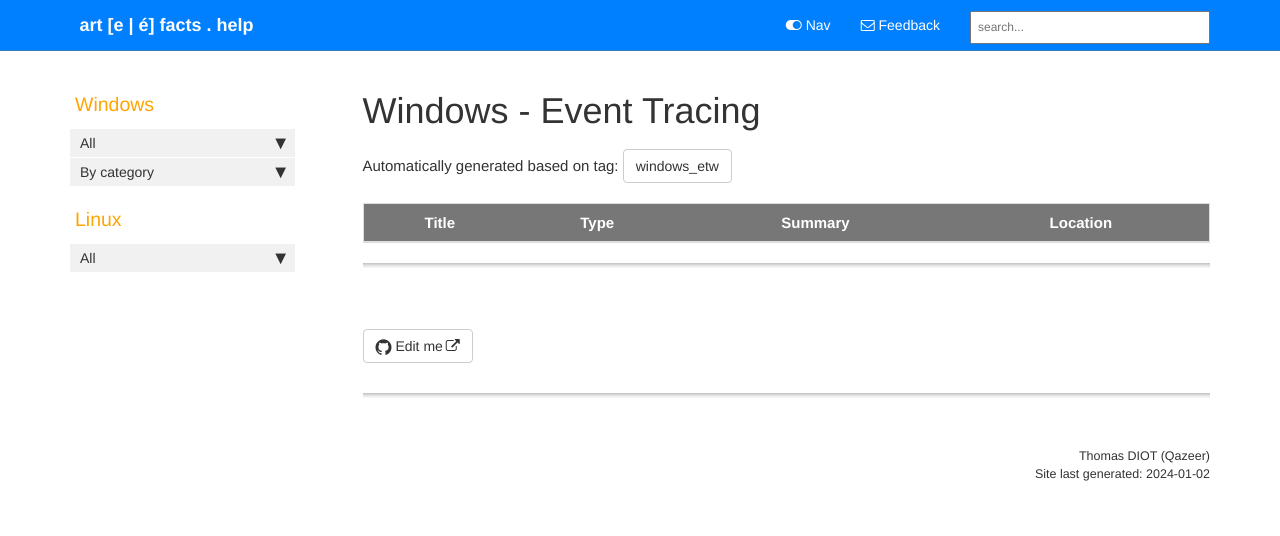
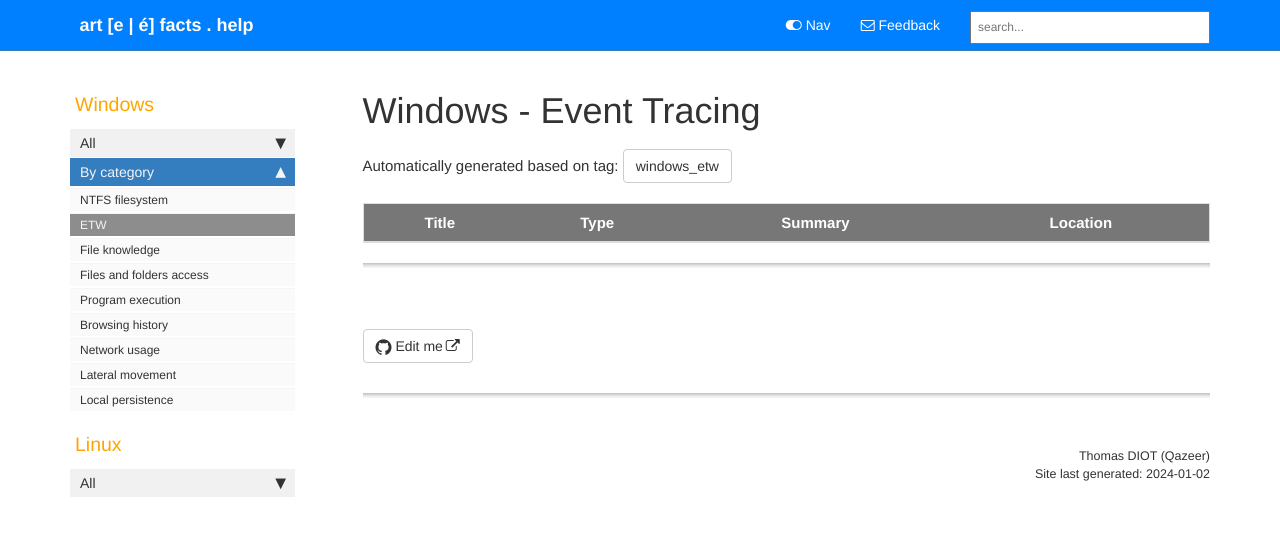
Before and after one commit to Qazeer/artefacts.help, a Jekyll site: the page built from pages/tags/tag_windows_etw.md, in a window 1280 px wide. Shown: the top 536 px of the page. Built offline with Jekyll 4.4.1, drawn with Linux system fonts in a browser that asks for light colours; our own code applies the rules of GitHub Pages for plain Markdown files; comment, search, counter and statistics services are not loaded.

Commit message:
Reformat sidebar, with nested subfolders support

```diff
--- a/_data/tags.yml
+++ b/_data/tags.yml
@@ -3,8 +3,10 @@
 # In other words, the last line must be the last tag in the allowed-tags list.
 allowed-tags:
   - windows_ntfs_filesystem
+  - windows_etw
   - windows_file_knowledge
   - windows_files_and_folders_access
   - windows_program_execution
   - windows_browsing_history
+  - windows_lateral_movement
   - windows_local_persistence
--- a/_includes/sidebar.html
+++ b/_includes/sidebar.html
@@ -10,29 +10,52 @@
             <ul>
             {% for folderitem in folder.folderitems %}
               {% if folderitem.output contains "web" %}
-          {% if folderitem.external_url %}
+                {% comment %} Handling level 0 subfolders {% endcomment %}
+                {% if folderitem.type == "subfolder" %}
+                  <li class="subfolders">
+                    <a title="{{folderitem.title}}" href="#">{{ folderitem.title }}</a>
+                    <ul>
+                    {% for subfolderitems_level1 in folderitem.subfolderitems %}
+                      {% if subfolderitems_level1.output contains "web" %}
+                        {% comment %} Handling level 1 subfolders {% endcomment %}
+                        {% if subfolderitems_level1.type == "subfolder" %}
+                          <li class="subfolders">
+                            <a title="{{subfolderitems_level1.title}}" href="#">{{ subfolderitems_level1.title }}</a>
+                            <ul>
+                            {% for subfolderitems_level2 in subfolderitems_level1.subfolderitems %}
+                              {% if subfolderitems_level2.output contains "web" %}
+                                {% if subfolderitems_level2.external_url %}
+                                  <li><a title="{{subfolderitems_level2.title}}" href="{{subfolderitems_level2.external_url}}" target="_blank" rel="noopener">{{subfolderitems_level2.title}}</a></li>
+                                {% elsif page.url == subfolderitems_level2.url %}
+                                  <li class="active"><a title="{{subfolderitems_level2.title}}" href="{{subfolderitems_level2.url | remove: "/"}}">{{subfolderitems_level2.title}}</a></li>
+                                {% else %}
+                                  <li><a title="{{subfolderitems_level2.title}}" href="{{subfolderitems_level2.url | remove: "/"}}">{{subfolderitems_level2.title}}</a></li>
+                                {% endif %}
+                              {% endif %}
+                            {% endfor %}
+                            </ul>
+                          </li>
+                        {% elsif subfolderitems_level1.external_url %}
+                          <li><a title="{{subfolderitems_level1.title}}" href="{{subfolderitems_level1.external_url}}" target="_blank" rel="noopener">{{subfolderitems_level1.title}}</a></li>
+                        {% elsif page.url == subfolderitems_level1.url %}
+                          <li class="active"><a title="{{subfolderitems_level1.title}}" href="{{subfolderitems_level1.url | remove: "/"}}">{{subfolderitems_level1.title}}</a></li>
+                        {% elsif subfolderitems_level1.type == "empty" %}
+                          <li><a title="{{subfolderitems_level1.title}}" href="{{subfolderitems_level1.url | remove: "/"}}">{{subfolderitems_level1.title}}</a></li>
+                        {% else %}
+                          <li><a title="{{subfolderitems_level1.title}}" href="{{subfolderitems_level1.url | remove: "/"}}">{{subfolderitems_level1.title}}</a></li>
+                        {% endif %}
+                      {% endif %}
+                    {% endfor %}
+                    </ul>
+                  </li>
+                {% elsif folderitem.external_url %}
                   <li><a title="{{folderitem.title}}" href="{{folderitem.external_url}}" target="_blank" rel="noopener">{{folderitem.title}}</a></li>
                 {% elsif page.url == folderitem.url %}
                   <li class="active"><a title="{{folderitem.title}}" href="{{folderitem.url | remove: "/"}}">{{folderitem.title}}</a></li>
                 {% elsif folderitem.type == "empty" %}
                   <li><a title="{{folderitem.title}}" href="{{folderitem.url | remove: "/"}}">{{folderitem.title}}</a></li>
-
                 {% else %}
                   <li><a title="{{folderitem.title}}" href="{{folderitem.url | remove: "/"}}">{{folderitem.title}}</a></li>
-          {% endif %}
-          {% for subfolders in folderitem.subfolders %}
-          {% if subfolders.output contains "web" %}
-          <li class="subfolders">
-              <a title="{{subfolders.title}}" href="#">{{ subfolders.title }}</a>
-              <ul>
-                  {% for subfolderitem in subfolders.subfolderitems %}
-                  {% if subfolderitem.output contains "web" %}
-                  {% if subfolderitem.external_url %}
-                  <li><a title="{{subfolderitem.title}}" href="{{subfolderitem.external_url}}" target="_blank" rel="noopener">{{subfolderitem.title}}</a></li>
-                  {% elsif page.url == subfolderitem.url %}
-                  <li class="active"><a title="{{subfolderitem.title}}" href="{{subfolderitem.url | remove: "/"}}">{{subfolderitem.title}}</a></li>
-                  {% else %}
-                  <li><a title="{{subfolderitem.title}}" href="{{subfolderitem.url | remove: "/"}}">{{subfolderitem.title}}</a></li>
                 {% endif %}
               {% endif %}
             {% endfor %}
@@ -40,12 +63,7 @@
           </li>
         {% endif %}
       {% endfor %}
-          {% endif %}
-          {% endfor %}
-      </ul>
     </li>
-     {% endif %}
-      {% endfor %}
   {% endfor %}
 <!-- if you aren't using the accordion, uncomment this block:
 <p class="external">
--- a/css/customstyles.css
+++ b/css/customstyles.css
@@ -255,8 +255,7 @@ div#toc ul {
 }
 
 div#toc ul li ul {
-    padding-left:8px;
-
+    padding-left:4px;
 }
 
 div#toc ul li ul li::before {
@@ -384,6 +383,10 @@ ul#mysidebar {
 }
 
 .nav ul li ul li a {
+    padding-left:20px;
+}
+
+.nav ul li ul li ul li a {
     padding-left:40px;
 }
 
```
Also changed, not shown: _data/sidebars/sidebar.yml (+72 -25 lines). Lines whose indentation alone changed are shown as unchanged.
